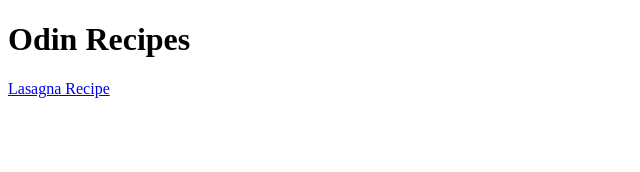
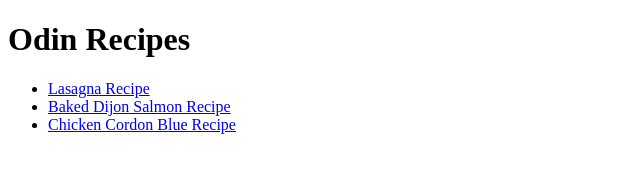
Before and after one commit to Jpierre-V/odin-recipes, a plain HTML site: page index.html in a window 1280 px wide. Shown: the whole page, without its empty margins (0-640 px from the left). Drawn offline with Linux system fonts and the light colour scheme.

Commit message:
edited index.html to have all three recipe links

```diff
--- a/index.html
+++ b/index.html
@@ -8,7 +8,12 @@
 </head>
 <body>
     <h1>Odin Recipes</h1>
-    <a href="recipes/lasagna.html">Lasagna Recipe</a>
+    <ul>
+    <li> <a href="recipes/lasagna.html">Lasagna Recipe</a> </li>
+    <li> <a href="recipes/bakedDijonSalmon.html">Baked Dijon Salmon Recipe</a> </li>
+    <li> <a href="recipes/chickenCordonBlue.html">Chicken Cordon Blue Recipe</a> </li>
+    </ul>
+
 
 </body>
 </html>
```
